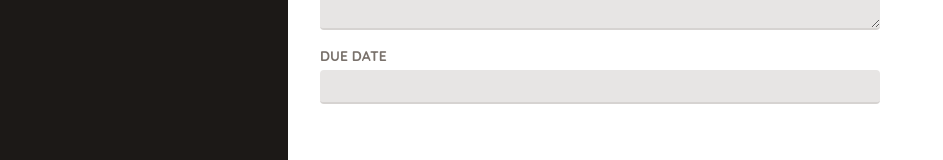
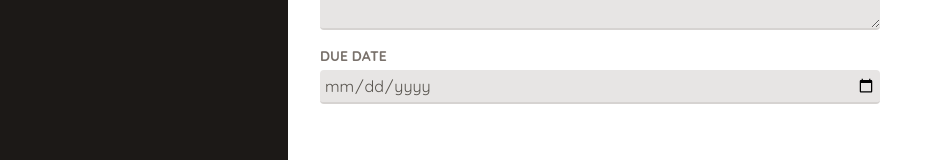
Before and after one commit to mehrankhaksar/project-manager, a React (Vite) app: page / in a window 1280 px wide. Both pictures are taken after a click on the button "+ Add Project". Shown: the part 294-454 px from the top of the page, without its empty margins (0-943 px from the left). Built offline with nearby package versions, Linux system fonts and the light colour scheme.

Commit message:
add handling creating new project function

```diff
--- a/src/App.tsx
+++ b/src/App.tsx
@@ -5,8 +5,14 @@ import NewProject from "./components/NewProject";
 
 type ProjectDataType = {
   selectedProjectId: number | null | undefined;
-  projects: [];
+  projects: IProject[];
 };
+
+export interface IProject {
+  title: string;
+  description: string;
+  dueDate: string;
+}
 
 export default function App() {
   const [projectData, setProjectData] = useState<ProjectDataType>({
@@ -18,11 +24,18 @@ export default function App() {
     setProjectData((prev) => ({ ...prev, selectedProjectId: null }));
   };
 
+  const onCreateNewProject = (newProject: IProject) => {
+    setProjectData((prev) => ({
+      ...prev,
+      projects: [...prev.projects, newProject],
+    }));
+  };
+
   let content;
 
   switch (projectData.selectedProjectId) {
     case null:
-      content = <NewProject />;
+      content = <NewProject onCreateNewProject={onCreateNewProject} />;
       break;
 
     case undefined:
--- a/src/components/Input.tsx
+++ b/src/components/Input.tsx
@@ -1,4 +1,5 @@
 import type React from "react";
+import { forwardRef } from "react";
 
 type InputType =
   | ({ isTextarea?: false } & React.InputHTMLAttributes<HTMLInputElement>)
@@ -8,12 +9,11 @@ type InputPropsType = InputType & {
   label: string;
 };
 
-export default function Input({
-  label,
-  isTextarea = false,
-  ...props
-}: InputPropsType) {
-  const classname =
+const Input = forwardRef<
+  HTMLInputElement | HTMLTextAreaElement,
+  InputPropsType
+>(function Input({ label, isTextarea = false, ...props }, ref) {
+  const className =
     "w-full p-1 border-b-2 rounded-sm border-stone-300 bg-stone-200 text-stone-600 focus:outline-none focus:border-stone-600";
 
   return (
@@ -21,17 +21,26 @@ export default function Input({
       <label className="text-sm font-bold uppercase text-stone-500">
         {label}
       </label>
+
       {isTextarea ? (
         <textarea
-          className={classname}
+          ref={ref as React.Ref<HTMLTextAreaElement>}
+          className={className}
           {...(props as React.TextareaHTMLAttributes<HTMLTextAreaElement>)}
         />
       ) : (
         <input
-          className={classname}
+          type={
+            (props as React.InputHTMLAttributes<HTMLInputElement>).type ??
+            "text"
+          }
+          ref={ref as React.Ref<HTMLInputElement>}
+          className={className}
           {...(props as React.InputHTMLAttributes<HTMLInputElement>)}
         />
       )}
     </p>
   );
-}
+});
+
+export default Input;
--- a/src/components/NewProject.tsx
+++ b/src/components/NewProject.tsx
@@ -1,7 +1,32 @@
+import { useRef } from "react";
 import Button from "./Button";
 import Input from "./Input";
+import type { IProject } from "../App";
 
-export default function NewProject() {
+export default function NewProject({
+  onCreateNewProject,
+}: {
+  onCreateNewProject: (newProject: IProject) => void;
+}) {
+  const titleRef = useRef<HTMLInputElement>(null);
+  const dueDateRef = useRef<HTMLInputElement>(null);
+  const descriptionRef = useRef<HTMLTextAreaElement>(null);
+
+  const onSave = () => {
+    if (!titleRef.current || !descriptionRef.current || !dueDateRef.current)
+      return;
+
+    const title = titleRef.current?.value;
+    const description = descriptionRef.current?.value;
+    const dueDate = dueDateRef.current?.value;
+
+    onCreateNewProject({
+      title,
+      description,
+      dueDate,
+    });
+  };
+
   return (
     <div className="w-140 mt-16">
       <menu className="flex items-center justify-end gap-4 my-8">
@@ -9,12 +34,12 @@ export default function NewProject() {
           <Button variant="ghost">Cancel</Button>
         </li>
         <li>
-          <Button>Save</Button>
+          <Button onClick={onSave}>Save</Button>
         </li>
       </menu>
-      <Input label="Title" />
-      <Input label="Description" isTextarea />
-      <Input label="Due Date" />
+      <Input ref={titleRef} label="Title" />
+      <Input ref={descriptionRef} label="Description" isTextarea />
+      <Input type="date" ref={dueDateRef} label="Due Date" />
     </div>
   );
 }
```
